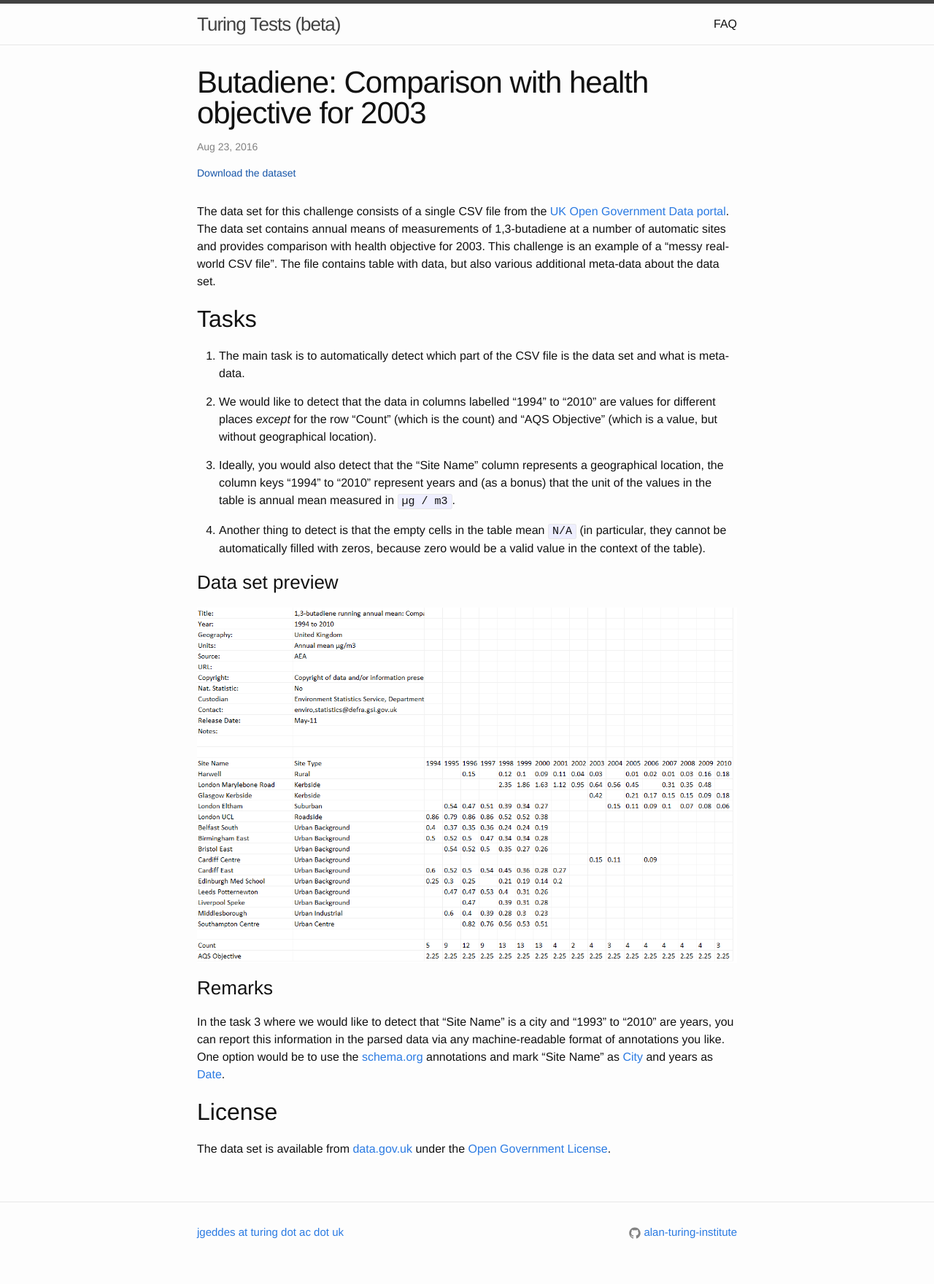
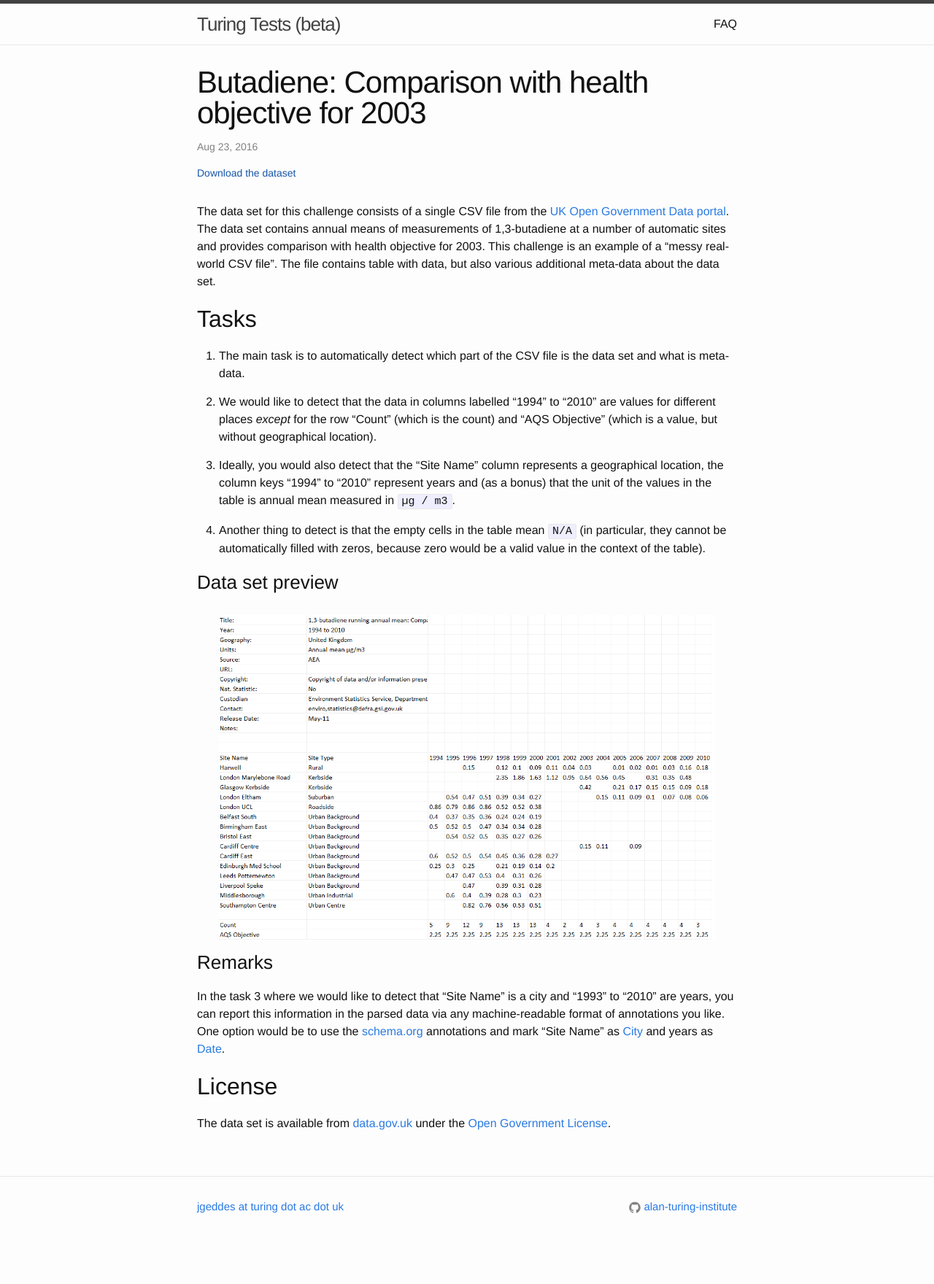
Before and after one commit to tpetricek/turing-tests, a Jekyll site: the page built from _posts/2016-08-23-butadiene-heath-objectives.md, in a window 1280 px wide. Shown: the whole page at 73% size. Built offline with Jekyll 4.4.1, drawn with Linux system fonts in a browser that asks for light colours; after the commit the page ends 1726 px from its top, so only the background shows below that.

Commit message:
Clickable and nicer image

```diff
--- a/_posts/2016-08-23-butadiene-heath-objectives.md
+++ b/_posts/2016-08-23-butadiene-heath-objectives.md
@@ -33,7 +33,11 @@ table with data, but also various additional meta-data about the data set.
 
 ### Data set preview
 
-![Preview of the 1,3-butadiene data set](/turing-tests/images/2016-08-23-butadiene-heath-objectives/screenshot.png?)
+<div style="padding:10px 30px 10px 30px">
+<a href="/turing-tests/images/2016-08-23-butadiene-heath-objectives/screenshot.png">
+<img src="/turing-tests/images/2016-08-23-butadiene-heath-objectives/screenshot.png"
+  alt="Preview of the 1,3-butadiene data set" /></a>
+</div>
 
 
 ### Remarks
```
